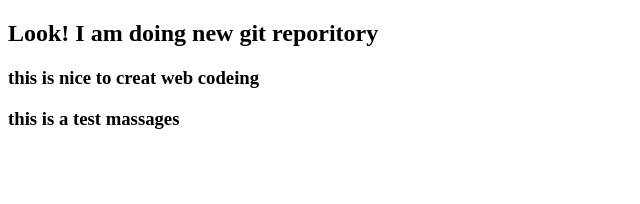
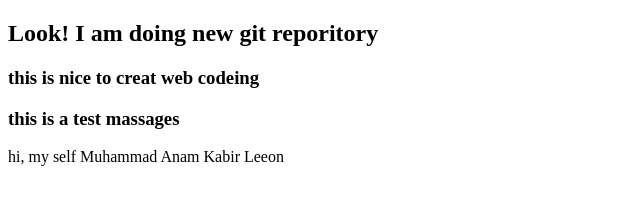
Before and after one commit to leeon9799/my-first-website2, a plain HTML site: page index.html in a window 1280 px wide. Shown: the whole page, without its empty margins (0-640 px from the left). Drawn offline with Linux system fonts and the light colour scheme.

Commit message:
new paragraph

```diff
--- a/index.html
+++ b/index.html
@@ -10,5 +10,6 @@
         <h2>Look! I am doing new git reporitory</h2>
         <h3>this is nice to creat web codeing</h3>
         <h3>this is a test massages</h3>
+        <p>hi, my self Muhammad Anam Kabir Leeon</p>
 </body>
 </html>
```
